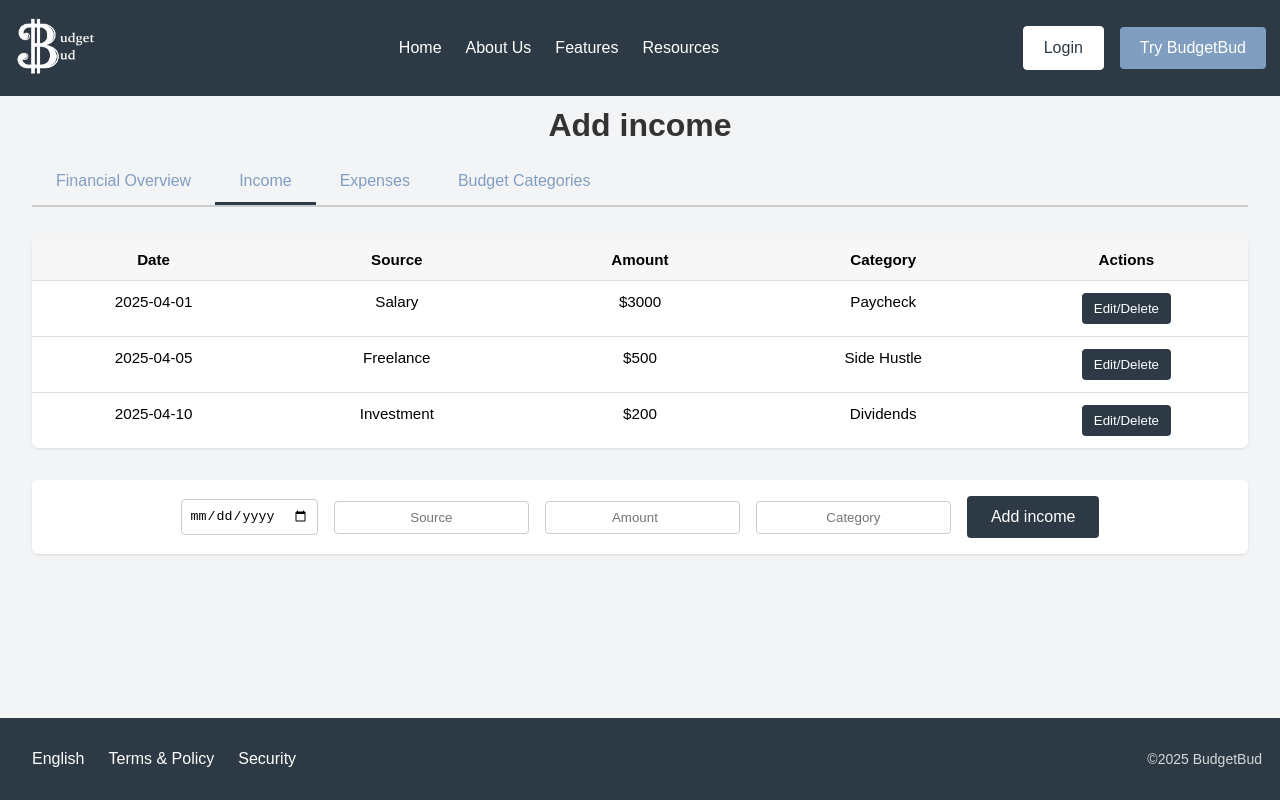
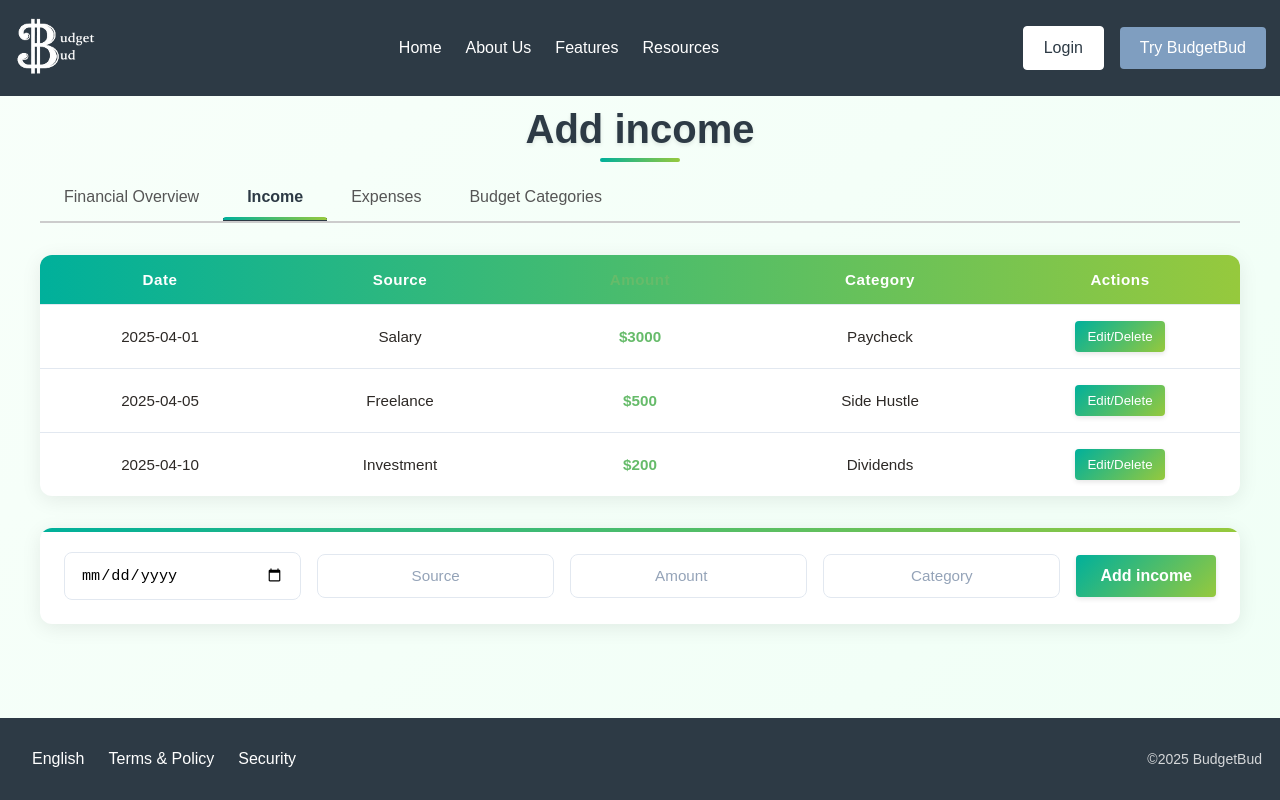
Before and after one commit to Datguy724/BudgetBud, a React (Create React App) app: page /income in a window 1280 px wide. Built offline with nearby package versions, Linux system fonts and the light colour scheme.

Commit message:
Update Income.css
change color gradiant and made new css code more interactive

```diff
--- a/src/pages/Income.css
+++ b/src/pages/Income.css
@@ -1,37 +1,68 @@
 /* IncomePage.css */
+
+/* IncomePage.css */
+
+:root {
+  --income-primary: #00b09b;
+  --income-secondary: #96c93d;
+  --income-accent: #2d3a45;
+  --income-light: #f8fffa;
+  --income-dark: #2d2926;
+  --income-success: #66bb6a;
+  --income-danger: #f44336;
+}
 
 /* Base & Body */
 body {
   margin: 0;
-    font-family: Arial, sans-serif;
-    background-color: #f3f4f6; /* Light gray background */
-    height: 100vh; /* Ensures full screen height */
-    width: 100vw; /* Full width */
+  font-family: "DM Sans", Arial, sans-serif;
+  background-color: var(--income-light);
+  color: var(--income-dark);
+  height: 100vh;
+  width: 100vw;
 }
 
 .income-page {
   display: flex;
   flex-direction: column;
-    height: 100vh;
-    width: 100vw; /* Full width */
+  min-height: 100vh;
+  width: 100%;
+  background: linear-gradient(135deg, var(--income-light) 0%, #f0fff6 100%);
 }
 
 /* MAIN CONTENT */
 .main-content {
   flex: 1;
   padding: 2rem;
+  max-width: 1200px;
+  margin: 0 auto;
+  width: 100%;
 }
 
 .income-title {
   margin-top: 0;
-    font-size: 2rem;
-    margin-bottom: 1rem;
-    color: #333;
+  font-size: 2.5rem;
+  margin-bottom: 1.5rem;
+  color: var(--income-accent);
   padding-top: 75px;
   display: flex;
   justify-content: center;
   align-items: center;
-    font-weight: bold;
+  font-weight: 800;
+  text-shadow: 0px 2px 4px rgba(0, 0, 0, 0.1);
+  position: relative;
+}
+
+.income-title::after {
+  content: "";
+  position: absolute;
+  bottom: -10px;
+  left: 50%;
+  transform: translateX(-50%);
+  width: 80px;
+  height: 4px;
+  background: linear-gradient(90deg, var(--income-primary) 0%, var(--income-secondary) 100%);
+  border-radius: 2px;
 }
 
 /* TABS */
@@ -40,66 +71,122 @@ body {
   list-style: none;
   padding: 0;
   margin: 0 0 2rem;
-    border-bottom: 2px solid #ccc;
+  border-bottom: 2px solid #e2e8f0;
+  overflow-x: auto;
+  scrollbar-width: none;
+  -ms-overflow-style: none;
+}
+
+.dashboard-tabs::-webkit-scrollbar {
+  display: none;
 }
 
 .dashboard-tabs li {
   padding: 0.75rem 1.5rem;
   cursor: pointer;
-    color: #555;
+  color: #64748b;
   font-weight: 500;
+  transition: all 0.3s ease;
+  white-space: nowrap;
+  position: relative;
 }
 
 .dashboard-tabs li:hover {
-    background-color: #eaeaea;
+  color: var(--income-accent);
+  background-color: rgba(0, 176, 155, 0.05);
+}
+
+.dashboard-tabs li a {
+  text-decoration: none;
+  color: inherit;
 }
 
 .active-tab {
-    border-bottom: 3px solid #2d3a45;
-    color: #2d3a45;
-    font-weight: bold;
+  color: var(--income-accent) !important;
+  font-weight: 600 !important;
+}
+
+.active-tab::after {
+  content: "";
+  position: absolute;
+  bottom: -2px;
+  left: 0;
+  width: 100%;
+  height: 3px;
+  background: linear-gradient(90deg, var(--income-primary) 0%, var(--income-secondary) 100%);
+  border-radius: 3px 3px 0 0;
 }
 
 /* INCOME ENTRIES (TABLE-LIKE) */
 .income-entries {
   background-color: #ffffff;
   margin-bottom: 2rem;
-    border-radius: 6px;
-    box-shadow: 0 1px 3px rgba(0,0,0,0.1);
+  border-radius: 12px;
+  box-shadow: 0 4px 20px rgba(0, 0, 0, 0.08);
+  overflow: hidden;
+  transition: all 0.3s ease;
+}
+
+.income-entries:hover {
+  box-shadow: 0 8px 30px rgba(0, 0, 0, 0.12);
+  transform: translateY(-2px);
 }
 
 .income-row {
   display: flex;
-    border-bottom: 1px solid #ddd;
+  border-bottom: 1px solid #e2e8f0;
+  transition: all 0.2s ease;
 }
 
 .income-row:last-child {
   border-bottom: none;
 }
 
+.income-row:hover:not(.header) {
+  background-color: rgba(0, 176, 155, 0.05);
+}
+
 .income-row.header {
-    background-color: #f7f7f7;
-    font-weight: bold;
+  background: linear-gradient(90deg, var(--income-primary) 0%, var(--income-secondary) 100%);
+  color: white;
+  font-weight: 600;
+  letter-spacing: 0.5px;
+  position: sticky;
+  top: 0;
+  z-index: 10;
 }
 
 .income-cell {
   flex: 1;
-    padding: 0.75rem;
+  padding: 1rem;
   text-align: center;
   font-size: 0.95rem;
+  display: flex;
+  align-items: center;
+  justify-content: center;
+}
+
+.income-cell:nth-child(3) {
+  color: var(--income-success); /* Green for income amounts */
+  font-weight: 600;
 }
 
 .edit-btn {
-    background-color: #2d3a45;
+  background: linear-gradient(135deg, var(--income-primary) 0%, var(--income-secondary) 100%);
   color: #ffffff;
   border: none;
-    padding: 0.5rem 0.75rem;
-    border-radius: 4px;
+  padding: 0.6rem 1rem;
+  border-radius: 8px;
   cursor: pointer;
+  font-weight: 500;
+  transition: all 0.3s ease;
+  box-shadow: 0 2px 5px rgba(0, 0, 0, 0.1);
 }
 
 .edit-btn:hover {
-    background-color: #1c252d;
+  background: linear-gradient(135deg, #009688 0%, #8bc34a 100%);
+  transform: translateY(-2px);
+  box-shadow: 0 4px 8px rgba(0, 0, 0, 0.15);
 }
 
 /* INCOME FORM */
@@ -109,32 +196,133 @@ body {
   gap: 1rem;
   justify-content: center;
   align-items: center;
-    padding: 1rem;
+  padding: 1.5rem;
   background-color: #ffffff;
-    border-radius: 6px;
-    box-shadow: 0 1px 3px rgba(0,0,0,0.1);
+  border-radius: 12px;
+  box-shadow: 0 4px 20px rgba(0, 0, 0, 0.08);
+  transition: all 0.3s ease;
+  position: relative;
+  overflow: hidden;
+}
+
+.income-form::before {
+  content: "";
+  position: absolute;
+  top: 0;
+  left: 0;
+  width: 100%;
+  height: 4px;
+  background: linear-gradient(90deg, var(--income-primary) 0%, var(--income-secondary) 100%);
+}
+
+.income-form:hover {
+  box-shadow: 0 8px 30px rgba(0, 0, 0, 0.12);
 }
 
 .income-form input {
-    padding: 0.5rem;
-    border: 1px solid #ccc;
-    border-radius: 4px;
+  padding: 0.8rem 1rem;
+  border: 1px solid #e2e8f0;
+  border-radius: 8px;
+  font-size: 0.95rem;
+  transition: all 0.3s ease;
+  flex: 1;
+  min-width: 120px;
+}
+
+.income-form input:focus {
+  border-color: var(--income-primary);
+  box-shadow: 0 0 0 2px rgba(0, 176, 155, 0.2);
+  outline: none;
+}
+
+.income-form input::placeholder {
+  color: #94a3b8;
 }
 
 .add-btn {
-    background-color: #2d3a45;
+  background: linear-gradient(135deg, var(--income-primary) 0%, var(--income-secondary) 100%);
   color: #ffffff;
   border: none;
-    padding: 0.75rem 1.5rem;
-    border-radius: 4px;
+  padding: 0.8rem 1.8rem;
+  border-radius: 8px;
   cursor: pointer;
   font-size: 1rem;
+  font-weight: 600;
+  transition: all 0.3s ease;
+  box-shadow: 0 2px 5px rgba(0, 0, 0, 0.1);
+  flex: 0 0 auto;
 }
 
 .add-btn:hover {
-    background-color: #1c252d;
+  background: linear-gradient(135deg, #009688 0%, #8bc34a 100%);
+  transform: translateY(-2px);
+  box-shadow: 0 4px 8px rgba(0, 0, 0, 0.15);
 }
 
-  Link {
-    text-decoration: none;
+/* Animations */
+@keyframes fadeIn {
+  from {
+    opacity: 0;
+    transform: translateY(10px);
   }
+  to {
+    opacity: 1;
+    transform: translateY(0);
+  }
+}
+
+.income-row:not(.header) {
+  animation: fadeIn 0.5s ease forwards;
+}
+
+/* Income source badges */
+.income-source {
+  display: inline-flex;
+  align-items: center;
+  justify-content: center;
+  padding: 0.25rem 0.75rem;
+  border-radius: 9999px;
+  font-size: 0.85rem;
+  font-weight: 500;
+  background-color: #e2e8f0;
+  color: #475569;
+}
+
+.income-source.salary {
+  background-color: rgba(0, 176, 155, 0.15);
+  color: var(--income-primary);
+}
+
+.income-source.freelance {
+  background-color: rgba(150, 201, 61, 0.15);
+  color: var(--income-secondary);
+}
+
+.income-source.investment {
+  background-color: rgba(102, 187, 106, 0.15);
+  color: var(--income-success);
+}
+
+/* Responsive adjustments */
+@media (max-width: 768px) {
+  .income-form {
+    flex-direction: column;
+    align-items: stretch;
+  }
+
+  .income-form input {
+    width: 100%;
+  }
+
+  .add-btn {
+    width: 100%;
+  }
+
+  .income-row {
+    font-size: 0.85rem;
+  }
+
+  .income-cell {
+    padding: 0.75rem 0.5rem;
+  }
+}
```
Lines whose indentation alone changed are shown as unchanged.
